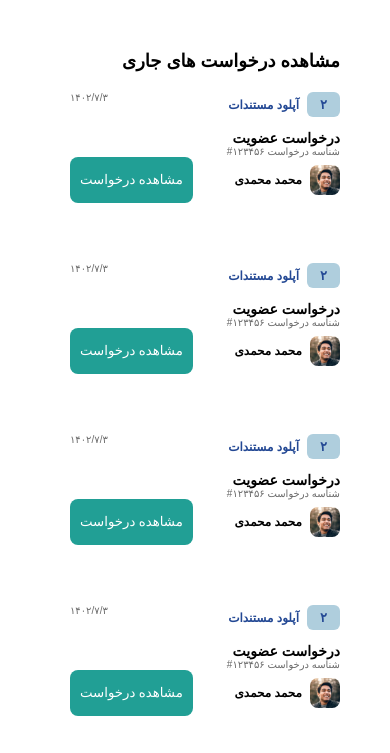
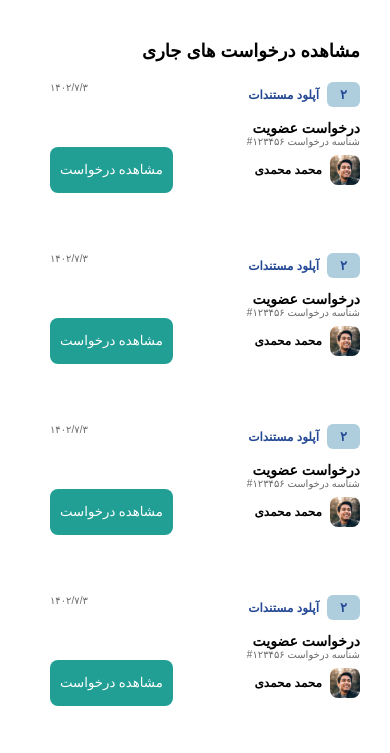
Before and after one commit to MohammadmehdiJamalpour/bootcamp-task-1, a plain HTML site: page index.html in a window 390 px wide. Shown: the top 753 px of the page. Drawn offline with Linux system fonts and the light colour scheme; a small style sheet from the web is missing.

Commit message:
width control

```diff
--- a/style.css
+++ b/style.css
@@ -26,14 +26,14 @@ html {
 
 body {
   font-family: Vazirmatn, sans-serif;
-
 }
 /* Container and Title */
+
 .memebership-requests {
   display: flex;
   flex-direction: column;
- margin: 5rem 5rem;
-
+  justify-content: center;
+  margin: 5rem 12rem;
 }
 .memebership-requests__title {
   align-self: flex-end;
@@ -43,9 +43,10 @@ body {
   display: grid;
   grid-template-columns: repeat(3, 1fr);
   /* height: 450px; */
-  column-gap: 3rem;
-  row-gap: 2rem;
-  justify-content: center;
+  column-gap: 7rem;
+  row-gap: 5rem;
+  justify-content: space-between;
+  align-content: space-between;
   position: relative;
 }
 
@@ -130,6 +131,9 @@ body {
   padding: 2rem 1.5rem;
   display: inline-block;
 }
+.visit-request-button:hover {
+  cursor: pointer;
+}
 .memebership-requests__title {
   font-weight: 900;
   font-size: 2.2rem;
@@ -138,6 +142,11 @@ body {
 @media screen and (max-width: 1024px) {
   .memebership-cards {
     grid-template-columns: repeat(2, 1fr);
+    column-gap: 3rem;
+    row-gap: 2rem;
+  }
+  .memebership-requests {
+    margin: 5rem 5rem;
   }
   .membership-request-number {
     font-size: 1.6rem;
@@ -165,8 +174,12 @@ body {
 @media screen and (max-width: 640px) {
   .memebership-cards {
     grid-template-columns: 1fr;
+    justify-content: center;
+    column-gap: 1rem;
+  }
 
-    justify-content: center;
+  .memebership-requests {
+    margin: 4rem 3rem;
   }
   .membership-request-number {
     font-size: 1.3rem;
```
